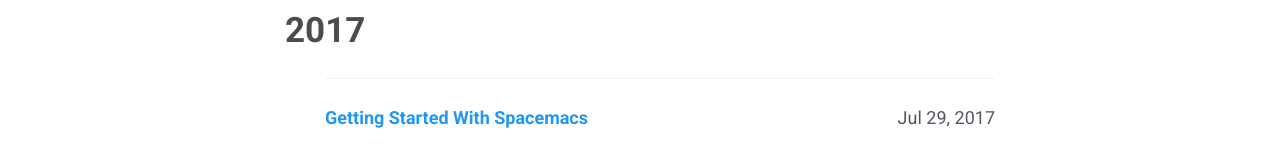
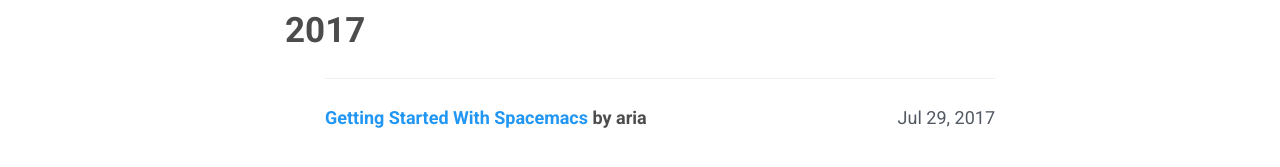
Before and after one commit to sledgang/sledgang.github.io, a Jekyll site: the page built from _pages/articles.html, in a window 1280 px wide. Shown: the part 236-403 px from the top of the page. Built offline with Jekyll 4.4.1, drawn with Linux system fonts in a browser that asks for light colours.

Commit message:
i'm a fucking idiot

```diff
--- a/_pages/articles.html
+++ b/_pages/articles.html
@@ -12,7 +12,7 @@ permalink: /articles/
         <ul class="c-archives__list">
     {% endif %}
         <li class="c-archives__item">
-            <h3><a href="{{ post.url | prepend: site.baseurl }}.html">{{ post.title }}</a></h3>
+            <h3><a href="{{ post.url | prepend: site.baseurl }}.html">{{ post.title }}</a> by {{ post.author }}</h3>
             <p>{{ post.date | date: "%b %-d, %Y" }}</p>
         </li>
     {% if forloop.last %}
```
